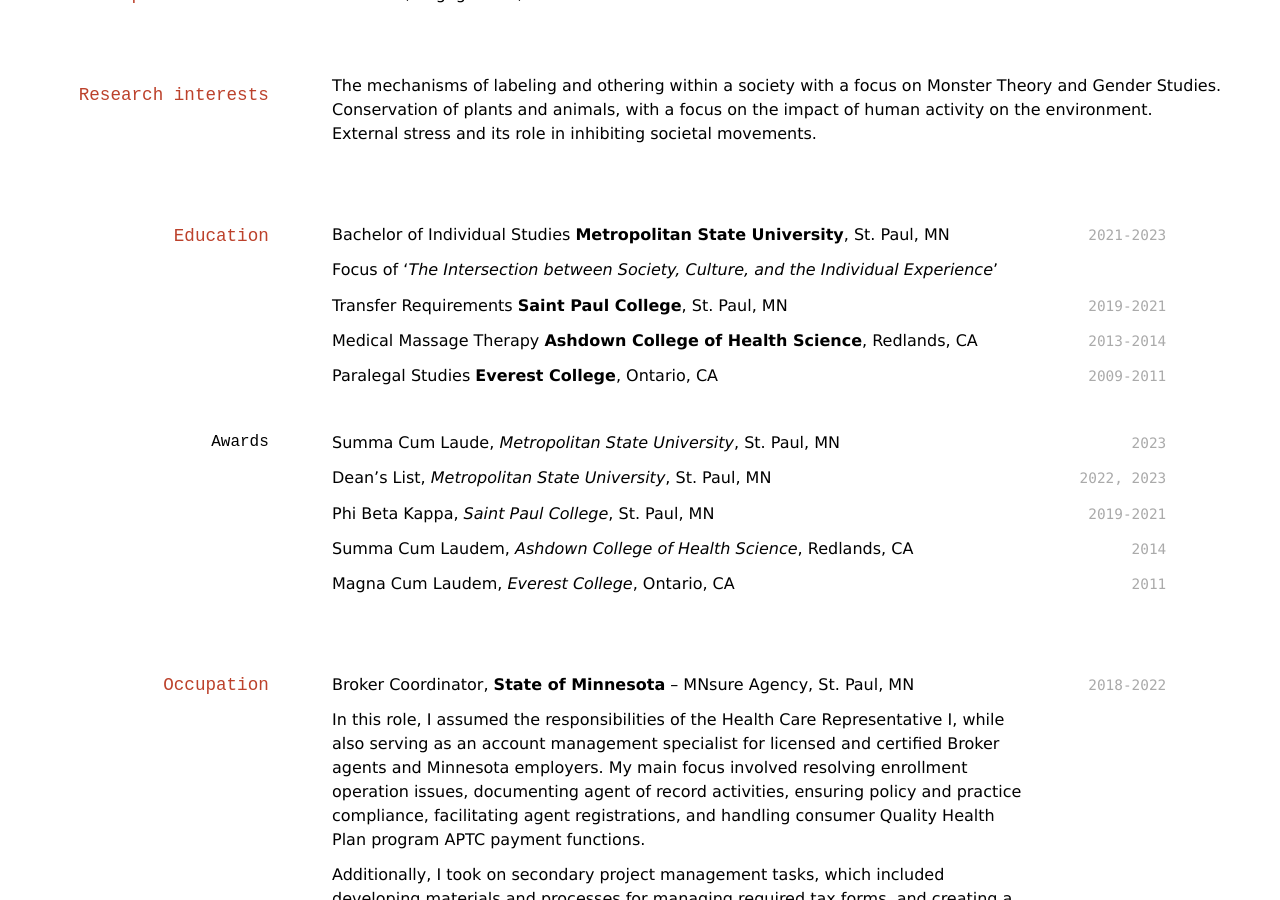
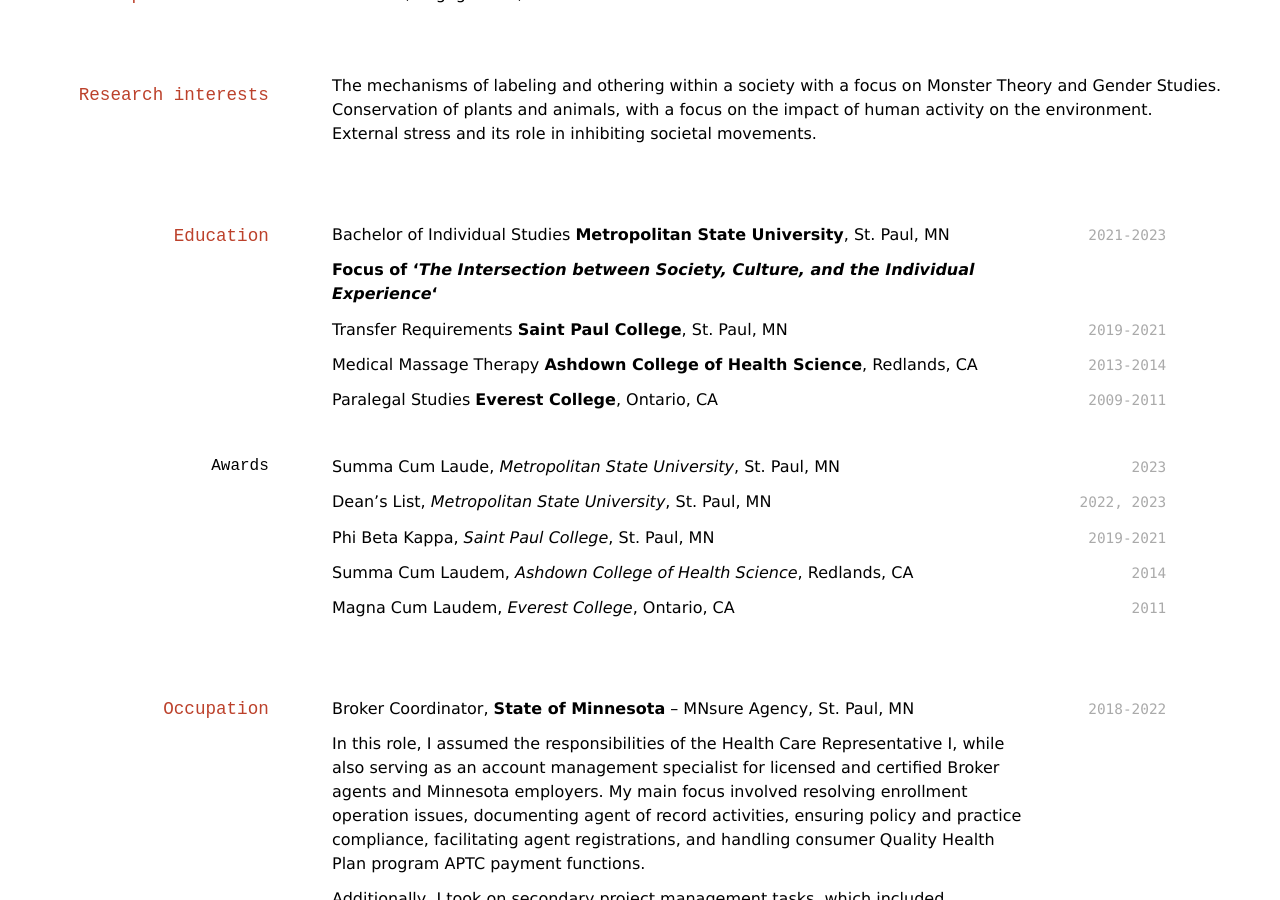
Before and after one commit to sigrunixia/sigrunixia.github.io, a Jekyll site: the page built from index.md, in a window 1280 px wide and 900 px high, scrolled down 364 px. Built offline with Jekyll 4.4.1, drawn with Linux system fonts in a browser that asks for light colours.

```diff
--- a/index.md
+++ b/index.md
@@ -31,7 +31,7 @@ Research, Engagement, Documentation and Communication
 `2021-2023`
 Bachelor of Individual Studies __Metropolitan State University__, St. Paul, MN
 
-Focus of '_The Intersection between Society, Culture, and the Individual Experience_'
+**Focus of '_The Intersection between Society, Culture, and the Individual Experience_'**
 
 `2019-2021`
 Transfer Requirements **Saint Paul College**, St. Paul, MN
```
